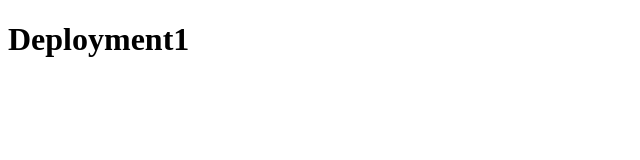
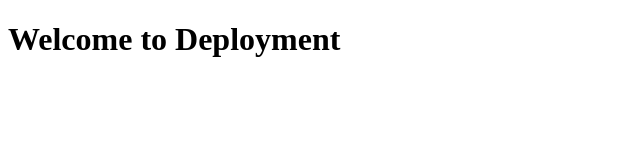
Before and after one commit to yuvateja431/deploy-appln, a plain HTML site: page index.html in a window 1280 px wide. Shown: the whole page, without its empty margins (0-640 px from the left). Drawn offline with Linux system fonts and the light colour scheme.

Commit message:
fiile update

```diff
--- a/index.html
+++ b/index.html
@@ -7,6 +7,6 @@
     <title>Document</title>
 </head>
 <body>
-    <h1>Deployment1</h1>
+    <h1> Welcome to Deployment </h1>
 </body>
 </html>
```
